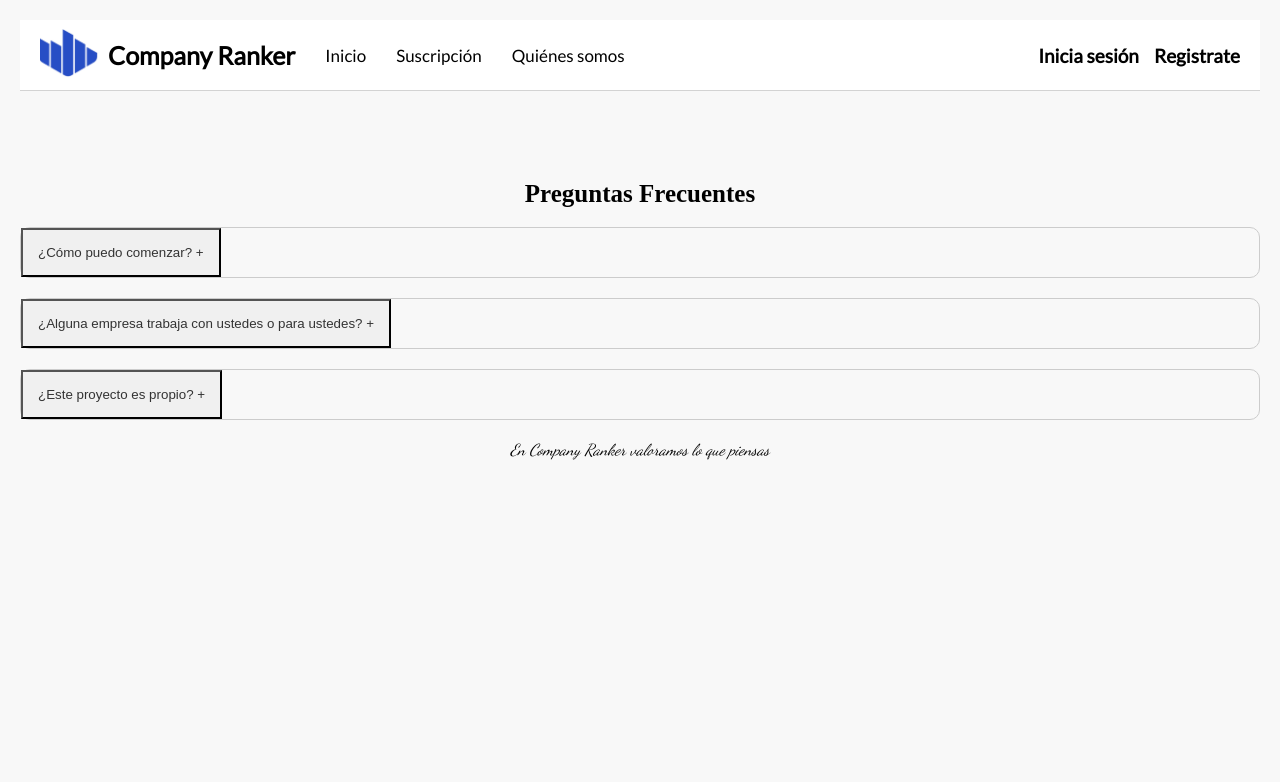
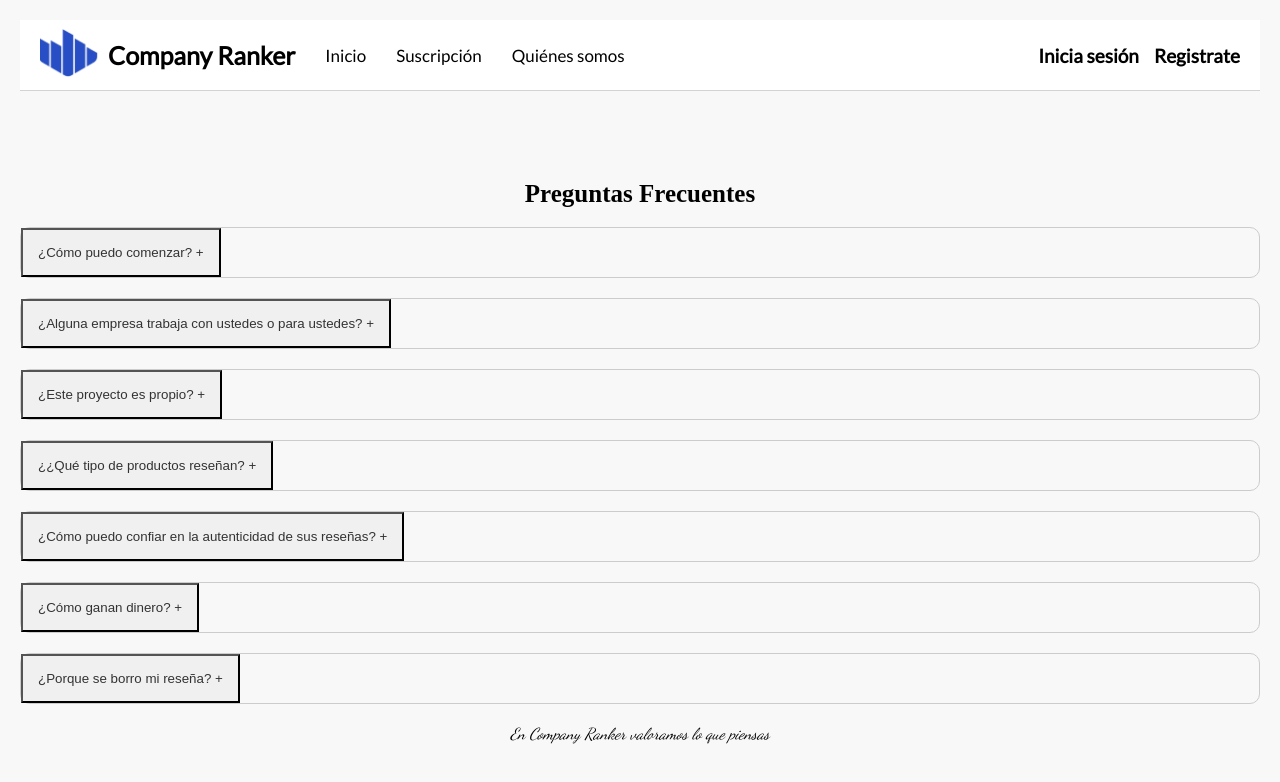
Before and after one commit to GustavoR-ivera/Company-Ranker, a React (Create React App) app in the folder frontend/: page /Questions in a window 1280 px wide. Shown: the top 782 px of the page. Built offline with nearby package versions, Linux system fonts and the light colour scheme; no server answers.

Commit message:
mas preguntas
mas preguntas

```diff
--- a/frontend/src/pages/Questions/Questions.jsx
+++ b/frontend/src/pages/Questions/Questions.jsx
@@ -11,6 +11,10 @@ function Questions() {
         <Accordion title="¿Cómo puedo comenzar?" content="Para empezar, simplemente registrate para poder acceder a todas las funciones que company rank tiene para ti" />
         <Accordion title="¿Alguna empresa trabaja con ustedes o para ustedes?" content="En company Rank creemos que el trabajar con otra empresa puede afectar la confiabilidad de los usuarios por esto no tenemos empresas aliadas" />
         <Accordion title="¿Este proyecto es propio?" content="Los unicos creadores de company rank son las 4 personas que se encuentran en el apartados de quienes somos" />
+        <Accordion title="¿¿Qué tipo de productos reseñan?" content="Reseñamos una amplia gama de productos, incluyendo tecnología, electrodomésticos, belleza, salud, deportes, hogar, y mucho más. Nuestro objetivo es proporcionar reseñas detalladas y objetivas para ayudarte a tomar decisiones informadas." />
+        <Accordion title="¿Cómo puedo confiar en la autenticidad de sus reseñas?" content="Nuestro equipo se esfuerza por mantener altos estándares de integridad y transparencia. Cada reseña se revisa individualmente, y no estamos afiliados a ningún fabricante o marca." />
+        <Accordion title="¿Cómo ganan dinero?" content="Ganamos dinero a través de suscribcion de afiliados. Esto significa que hay funciones premiun que solo tiene los que pagan. Esto no afecta la imparcialidad de nuestras reseñas." />
+        <Accordion title="¿Porque se borro mi reseña?" content="Puede que no cumplas con los terminos y condiciones de nuestra plataforma recuerda que si inflinjes las reglas podemos eliminar tu reseña." />
         {/* Agrega más preguntas y respuestas aquí */}
       </div>
       <p className="footer-message">En Company Ranker valoramos lo que piensas</p>
--- a/frontend/src/pages/about/About.jsx
+++ b/frontend/src/pages/about/About.jsx
@@ -65,7 +65,7 @@ function About() {
             <img src={fotoJavier} className="foto_member" />
             <span>Javier</span>
             <p>Desarrollador de software</p>
-            <a href="https://www.linkedin.com/" target="_blank">
+            <a href="https://www.linkedin.com/in/carlos-javier-camacho-cely-6a5199281/" target="_blank">
               <img src={linkedin_logo} className="logo_linkedin" />
             </a>
           </div>
```
